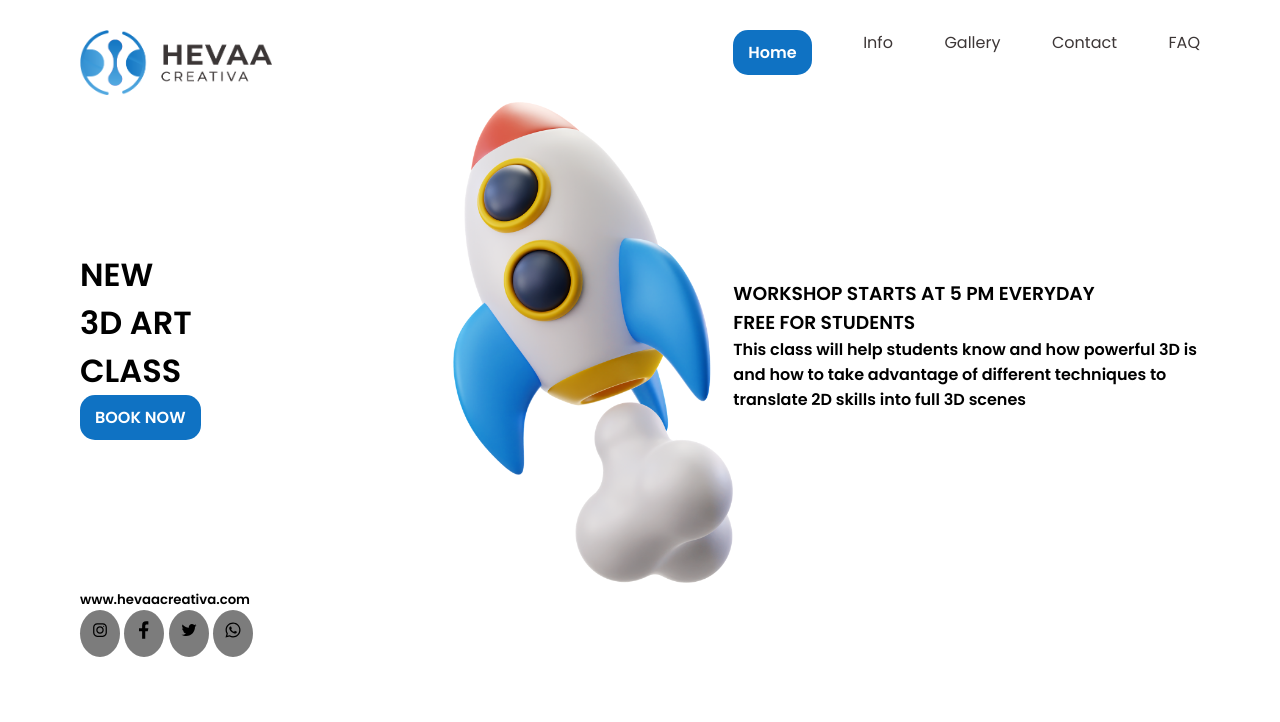
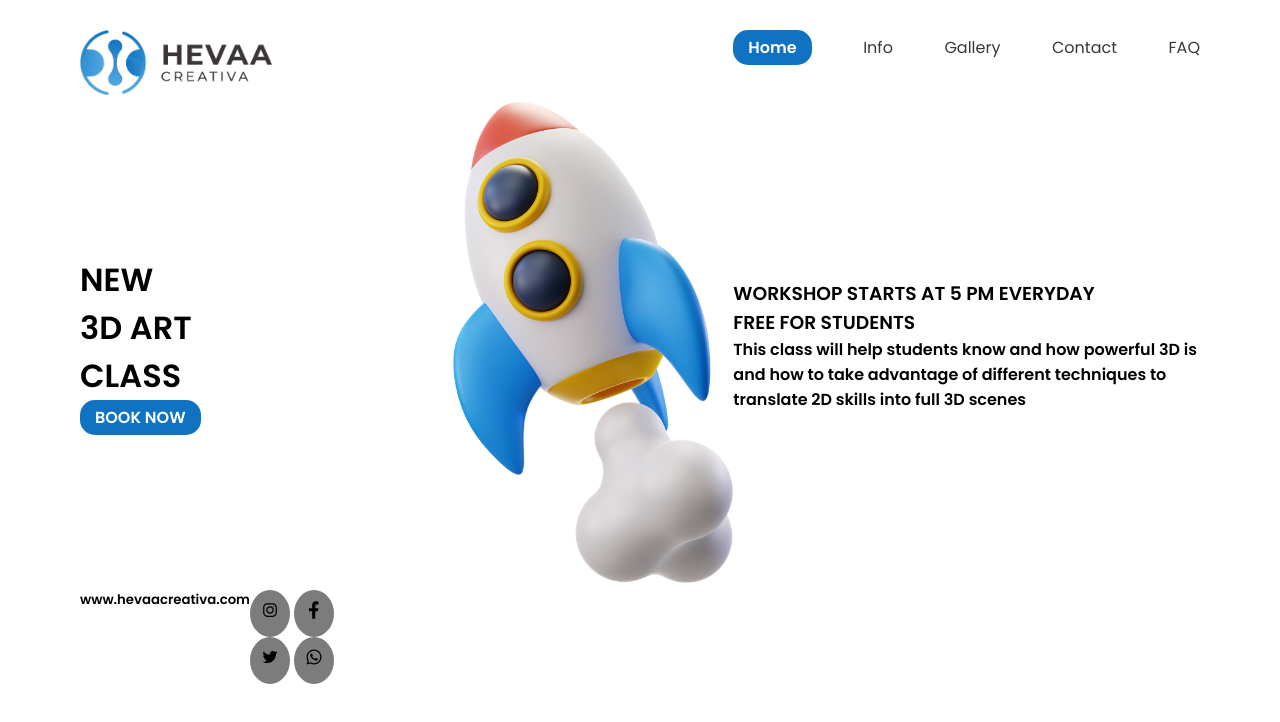
Before and after one commit to miker-bice/3d-art-class-landing-page, a plain HTML site: page index.html in a window 1280 px wide. Drawn offline with Linux system fonts and the light colour scheme.

Commit message:
navigation fine tuning

```diff
--- a/css/styles.css
+++ b/css/styles.css
@@ -38,13 +38,16 @@ em{
     grid-template-columns: repeat(12, 1fr);
 }
 .button{
-    display: inline-block;
     color: #fff;
     background-color: var(--primary);
     font-weight: 600;
-    padding: 10px 15px;
+    padding: 5px 15px;
     border-radius: 15px;
     cursor: pointer;
+    display: inline-block;
+}
+.button:hover{
+    background-color: #2b83ca;
 }
 .icon{
     color: #fff;
@@ -59,19 +62,21 @@ em{
     margin-top: 30px;
 }
 .navbar-brand{
-    grid-column: 1/3;
+    grid-column: 1/4;
 }
 .navbar-brand img{
     width: 12em;
 }
 .nav-links{
     grid-column: 8/13;
+    align-items: center;
 }
 .nav-item{
     color: var(--secondary);
 }
 .nav-items{
     justify-content: space-between;
+    align-items: center;
 }
 .hero{
     align-items: center;
@@ -91,6 +96,3 @@ em{
 .socials img{
     width: 20px;
 }
-.social a{
-    color: #fff;
-}
--- a/index.html
+++ b/index.html
@@ -25,7 +25,7 @@
           </div>
           <div class="nav-links">
             <ul class="nav-items flex">
-              <li><a href="#" class="cta-btn button">Home</a></li>
+              <li class="cta-btn"><a href="#" class="button">Home</a></li>
               <li><a href="#" class="nav-item">Info</a></li>
               <li><a href="#" class="nav-item">Gallery</a></li>
               <li><a href="#" class="nav-item">Contact</a></li>
@@ -52,7 +52,7 @@
             </h4>
           </div>
         </div>
-        <div class="site-and-links">
+        <div class="site-and-links grid">
           <div class="website">
               <h5>www.hevaacreativa.com</h5>
             </div>
```
